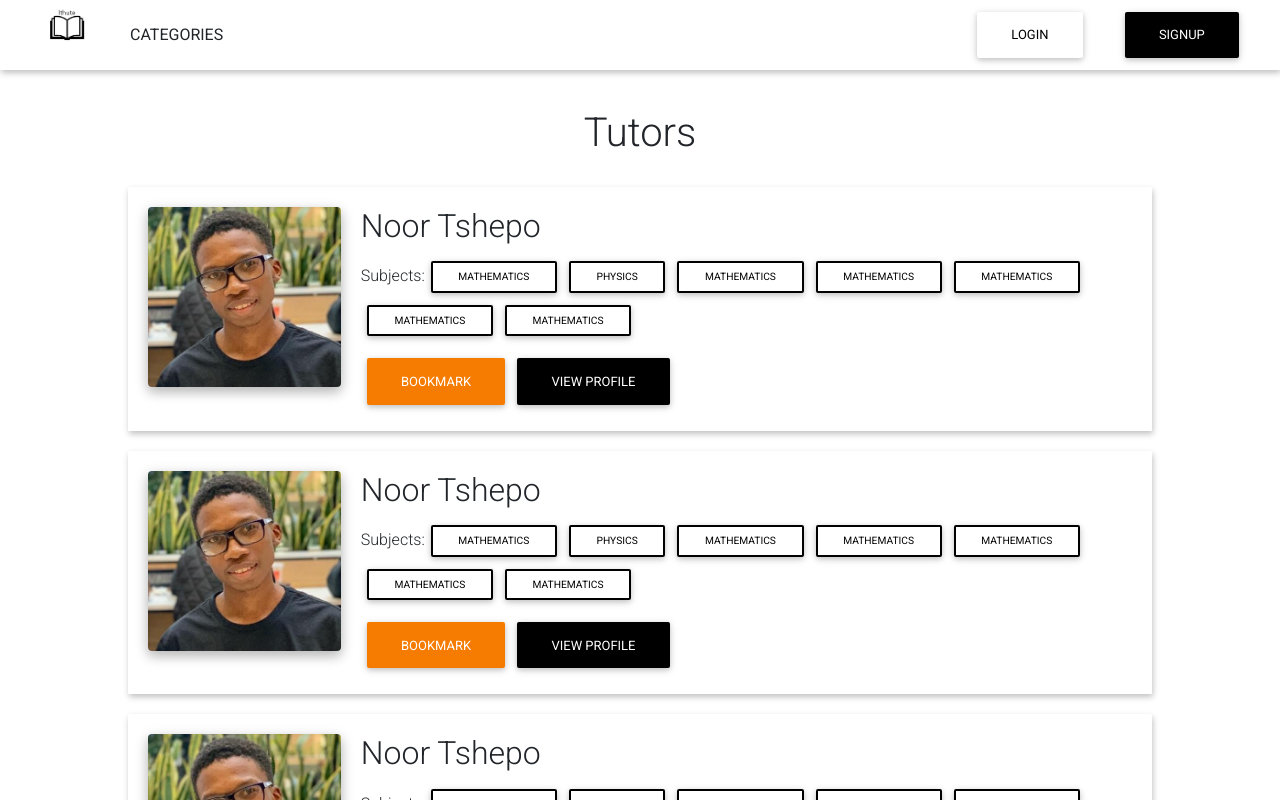
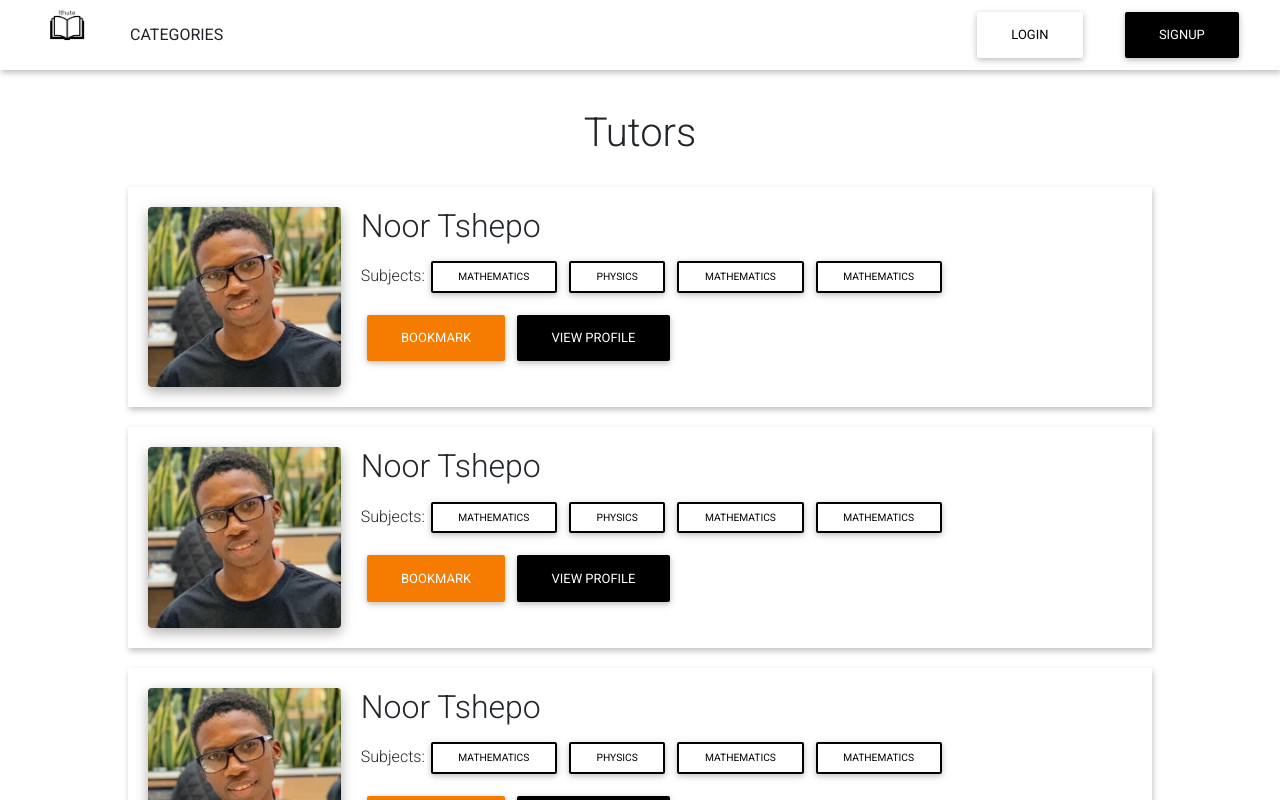
Before and after one commit to NoorMosia/tutorsApp, a React (Create React App) app: page /tutors/angular in a window 1280 px wide. Shown: the top 800 px of the page. Built offline with nearby package versions, Linux system fonts and the light colour scheme.

Commit message:
added profile page

```diff
--- a/src/UI/Layout/Layout.js
+++ b/src/UI/Layout/Layout.js
@@ -26,8 +26,6 @@ const Layout = () => {
                     <Route path="/" component={Home} />
                 </Switch>
             </div>
-
-
         </div >
     )
 }
--- a/src/UI/Navbar/Navbar.js
+++ b/src/UI/Navbar/Navbar.js
@@ -13,7 +13,7 @@ const Navbar = () => {
     return (
         <React.Fragment>
             <div className={Styles.Navbar} >
-                <Link to="profile" >
+                <Link to="/" >
                     <div className={Styles.Logo}>
                         <img src={Logo} className="rounded" alt="aligment" />
                     </div>
--- a/src/components/HorizontalCard/HorizontalCard.js
+++ b/src/components/HorizontalCard/HorizontalCard.js
@@ -1,4 +1,5 @@
 import React from "react";
+import { Link } from "react-router-dom";
 import * as Styles from "./HorizontalCard.module.css";
 import {
     MDBBtn
@@ -27,16 +28,15 @@ const HorizontalCard = () => {
                     <MDBBtn rounded outline size="sm" color="black">physics</MDBBtn>
                     <MDBBtn rounded outline size="sm" color="black">mathematics</MDBBtn>
                     <MDBBtn rounded outline size="sm" color="black">mathematics</MDBBtn>
-                    <MDBBtn rounded outline size="sm" color="black">mathematics</MDBBtn>
-                    <MDBBtn rounded outline size="sm" color="black">mathematics</MDBBtn>
-                    <MDBBtn rounded outline size="sm" color="black">mathematics</MDBBtn>
                 </div>
                 <div className={Styles.Buttons}>
                     <MDBBtn color="orange">Bookmark</MDBBtn>
-                    <MDBBtn color="black">View Profile</MDBBtn>
+                    <Link to="/profile">
+                        <MDBBtn color="black">View Profile</MDBBtn>
+                    </Link>
                 </div>
             </div>
-        </div>
+        </div >
     )
 }
 
--- a/src/containers/Profile/Profile.js
+++ b/src/containers/Profile/Profile.js
@@ -27,17 +27,17 @@ class TabsDefault extends Component {
                 <MDBContainer>
                     <MDBNav className="nav-tabs mt-5">
                         <MDBNavItem>
-                            <MDBNavLink link to="#" active={this.state.activeItem === "1"} onClick={this.toggle("1")} role="tab" >
+                            <MDBNavLink disabled link active={this.state.activeItem === "1"} onClick={this.toggle("1")} role="tab" >
                                 Profile
                             </MDBNavLink>
                         </MDBNavItem>
                         <MDBNavItem>
-                            <MDBNavLink link to="#" active={this.state.activeItem === "2"} onClick={this.toggle("2")} role="tab" >
+                            <MDBNavLink link active={this.state.activeItem === "2"} onClick={this.toggle("2")} role="tab" >
                                 My Courses
                             </MDBNavLink>
                         </MDBNavItem>
                         <MDBNavItem>
-                            <MDBNavLink link to="#" active={this.state.activeItem === "3"} onClick={this.toggle("3")} role="tab" >
+                            <MDBNavLink link active={this.state.activeItem === "3"} onClick={this.toggle("3")} role="tab" >
                                 Update
                             </MDBNavLink>
                         </MDBNavItem>
```
Also changed, not shown: src/containers/LiveClass/LiveClass.js (added, +11 -0 lines), src/containers/LiveClass/LiveClass.module.css (added), 1 other file (tests, documents, lock files or other folders).
